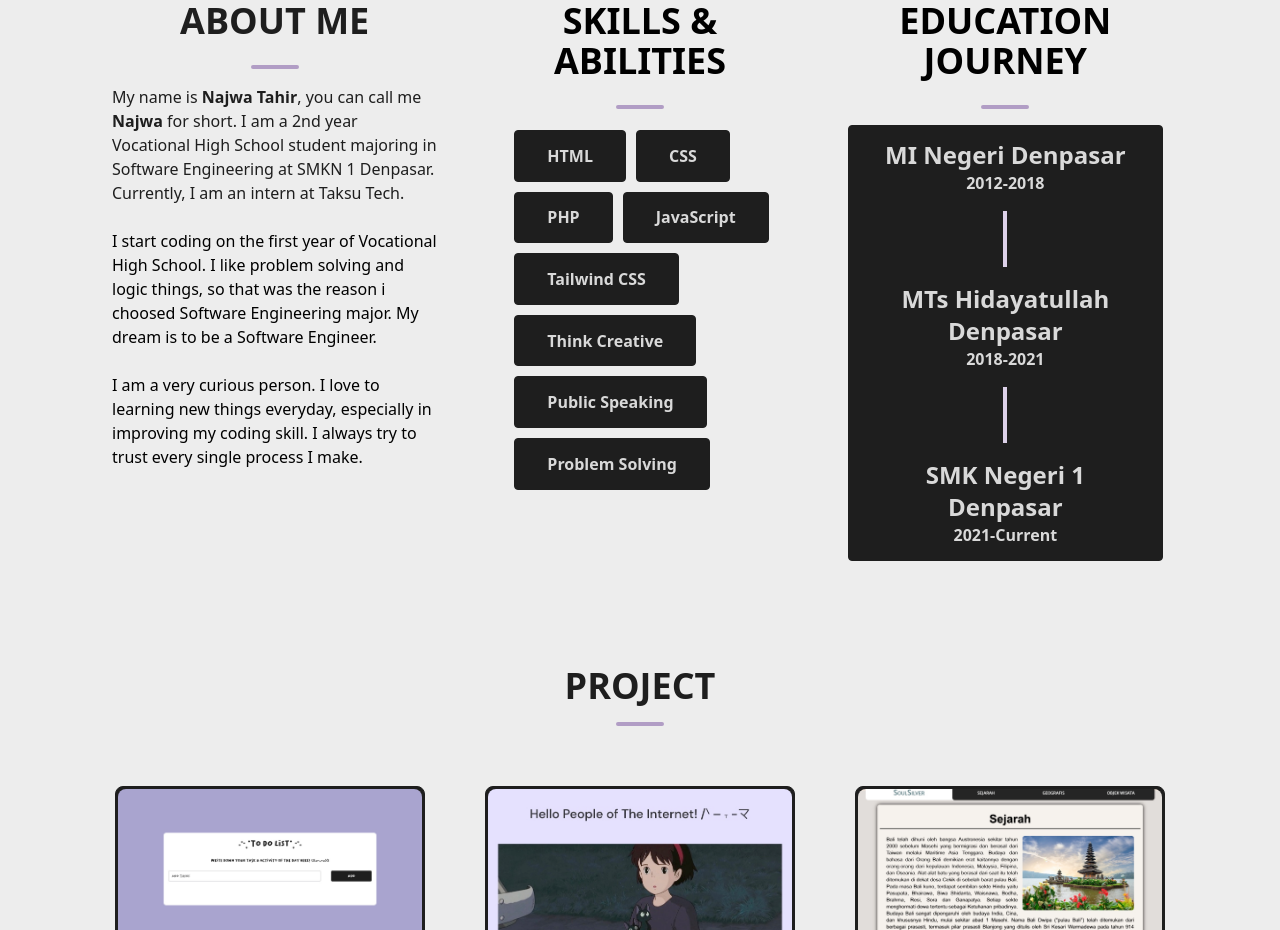
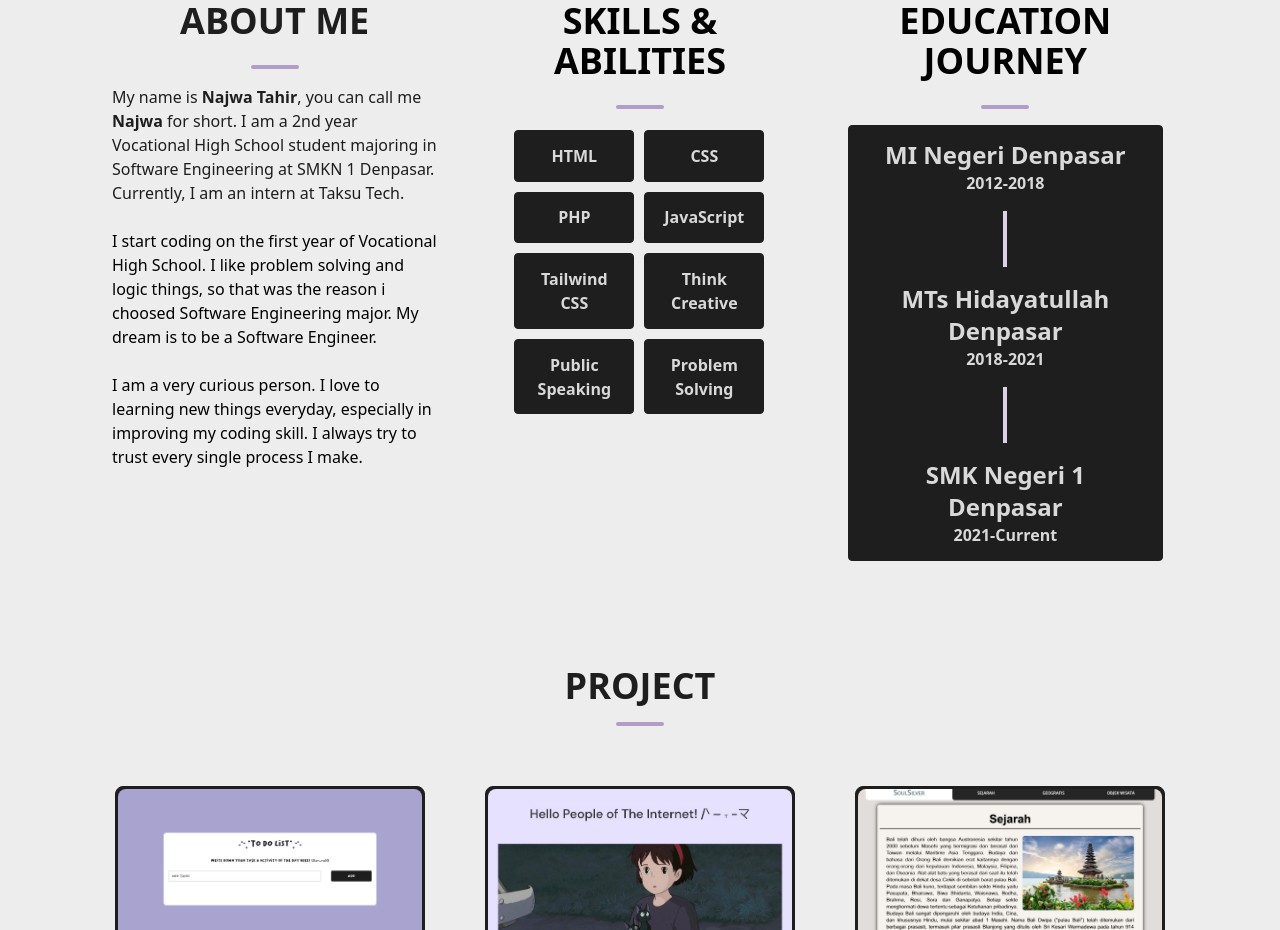
Before and after one commit to najwatahir/portfolio, a Next.js app: page / in a window 1280 px wide. Shown: the part 860-1790 px from the top of the page. Built offline with nearby package versions, Linux system fonts and the light colour scheme.

Commit message:
Update globals.css

```diff
--- a/app/globals.css
+++ b/app/globals.css
@@ -88,7 +88,8 @@ h1, h2, h3{
     --hover-text: #1E1E1E;
     color: #D9D9D9;
     border: 1px solid var(--bg);
-    padding: 0.8em 2em;
+    padding: 0.8em;
+    width: 120px;
     font-weight: 600;
     margin: 5px;
     border-radius: 4px;
```
